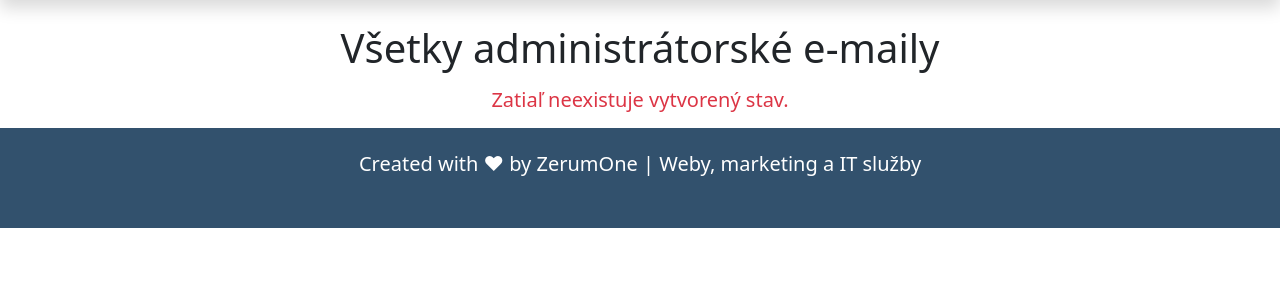
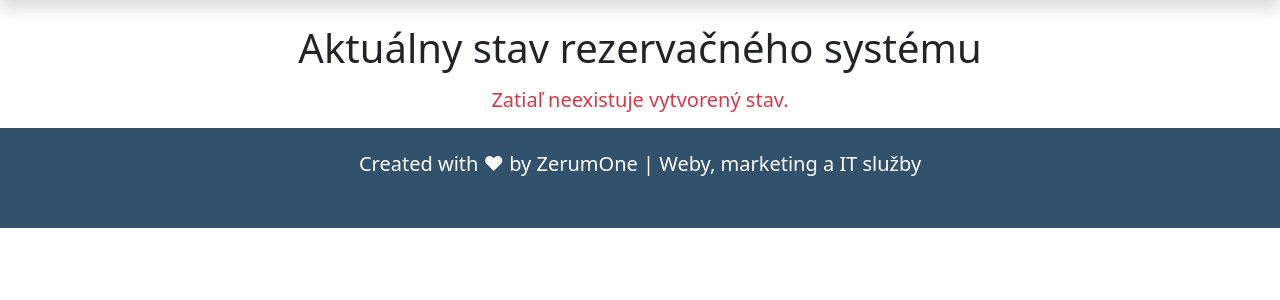
Before and after one commit to neisor/table-reservation-lobbybar, a Django app: page /core/stav/actual-stav-systemu in a window 1280 px wide. Shown: the part 56-356 px from the top of the page. Run offline with Django 4.2, Linux system fonts and the light colour scheme; the visitor is signed in with stand-in values (Sample User, id 1); data that the repository does not hold is empty.

Commit message:
fix: Fixed heading in actual_stav_systemu.html template

```diff
--- a/table_reservation/core/templates/core/actual_stav_systemu.html
+++ b/table_reservation/core/templates/core/actual_stav_systemu.html
@@ -1,6 +1,6 @@
 {% extends "core/base.html" %}
 {% block content %}
-    <h1 class="text-center mb-3">Všetky administrátorské e-maily</h1>
+    <h1 class="text-center mb-3">Aktuálny stav rezervačného systému</h1>
 
     <div class="container text-center">
         {% if not actual_stav %}
```
